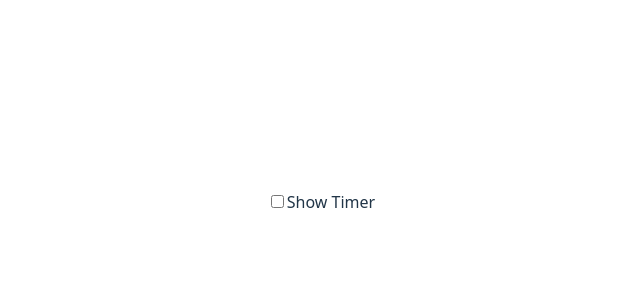
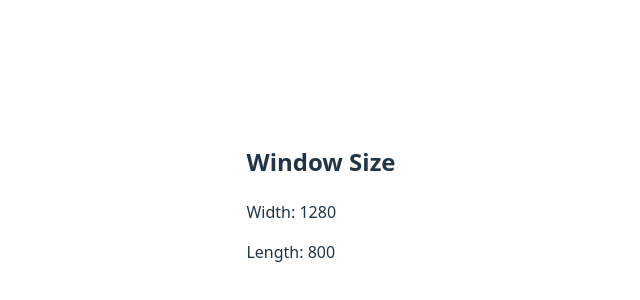
Before and after one commit to jiholyxhit/react-practice, a React (Vite) app: page / in a window 1280 px wide. Shown: the part 198-498 px from the top of the page, without its empty margins (319-959 px from the left). Built offline with nearby package versions, Linux system fonts and the light colour scheme.

Commit message:
Practice custom hooks-useWindowResize

```diff
--- a/src/App.jsx
+++ b/src/App.jsx
@@ -1,21 +1,16 @@
 import "./App.css";
 import {useState} from "react"
-import Timer from "./Timer.jsx"
+import { useWindowSize } from "./hooks/useWindowSize.js";
 
 const App = () => {
-  const [showTimer, setShowTimer] = useState(false)
+
+  const {width, length} = useWindowSize()
 
   return(
     <>
-      <label>
-        <input
-          type="checkbox"
-          checked={showTimer}
-          onChange={(e) => setShowTimer(e.target.checked) }
-        />
-          Show Timer
-      </label>
-      {showTimer && <Timer/>}
+      <h2>Window Size</h2>
+      <p>Width: {width}</p>
+      <p>Length: {length}</p>
     </>
   )
 }
--- /dev/null
+++ b/src/hooks/useWindowSize.js
@@ -0,0 +1,23 @@
+import {useState, useEffect} from "react"
+
+
+export function useWindowSize(){
+    const [windowSize, setWindowSize] = useState({
+        width: window.innerWidth,
+        length: window.innerHeight
+    })
+
+    useEffect(() => {
+        const handleResize = () => {
+            setWindowSize({
+                width: window.innerWidth,
+                length: window.innerHeight
+            })
+        }
+        window.addEventListener("resize", handleResize)
+
+        return () => window.removeEventListener("resize", handleResize)
+    }, [])
+
+    return windowSize
+}
```
